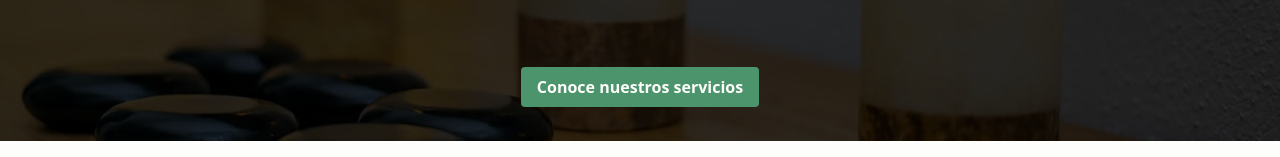
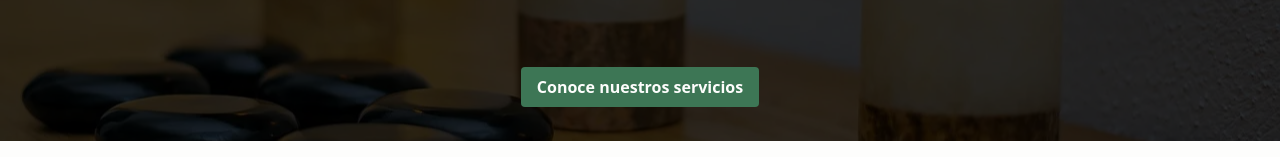
Before and after one commit to Stirod08/spa-sw, a Next.js app: page / in a window 1280 px wide. Shown: the part 373-530 px from the top of the page. Built offline with nearby package versions, Linux system fonts and the light colour scheme.

Commit message:
Style(globals.css): se ajusta el color verdeClaro para cumplir con la accesibilidad

```diff
--- a/app/style/globals.css
+++ b/app/style/globals.css
@@ -2,7 +2,7 @@
 
 :root {
   --verdeOscuro: #0d5e4a;
-  --verdeClaro: #4c956c;
+  --verdeClaro: #3d7655;
   --blanco: #fdfdfc;
   --melon: #ffc9b9;
   --orange: #573c27;
```
